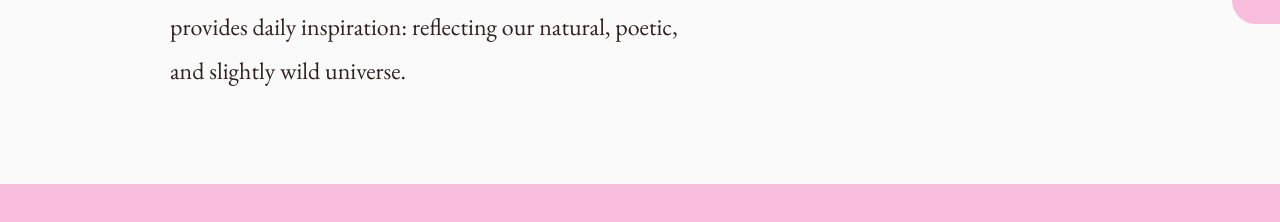
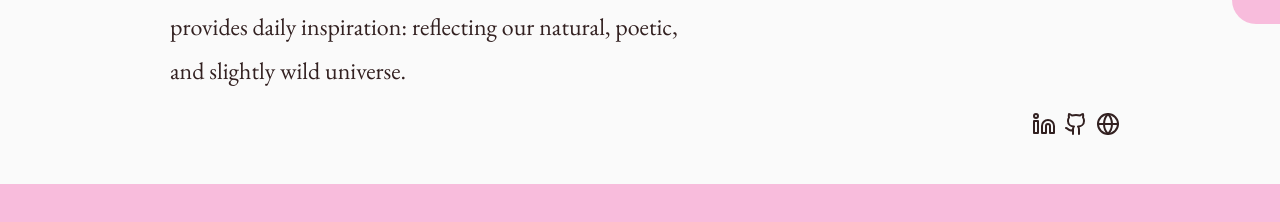
Before and after one commit to cynthiacrn/the-flower-studio, a Next.js app: page / in a window 1280 px wide. Shown: the part 616-838 px from the top of the page. Built offline with nearby package versions, Linux system fonts and the light colour scheme.

Commit message:
fix tabs

```diff
--- a/src/app/assets/styles/components/footer.css
+++ b/src/app/assets/styles/components/footer.css
@@ -1,5 +1,5 @@
 .footer-svg {
-  @apply h-7 w-7;
+  @apply h-6 w-6;
 }
 
 .footer-link-svg:hover .footer-svg {
--- a/src/app/components/AboutPanel.jsx
+++ b/src/app/components/AboutPanel.jsx
@@ -1,7 +1,9 @@
 import AboutUsImage from '@/app/components/svg/AboutUsImage'
+import Footer from "@/app/components/Footer";
 
 export default function AboutPanel() {
   return (
+    <div className="relative">
       <div className="about-panel__container">
         <div className="about-panel__content">
           <div className="about-panel__content-image">
@@ -23,8 +25,9 @@ export default function AboutPanel() {
               Then, my path brought me to Geneva, between the lake and the mountains, the perfect setting to continue nurturing my passion for flowers. Here, every season offers me a new palette of colors and scents, and every floral creation is an invitation to share this raw, natural beauty. In our shop, I offer arrangements that capture the very essence of nature, inspired by my travels and my intimate connection with the plant world.
             </div>
           </div>
-
         </div>
+      </div>
+      <Footer />
     </div>
   )
 }
--- a/src/app/components/MainPanel.jsx
+++ b/src/app/components/MainPanel.jsx
@@ -1,7 +1,9 @@
 import MainImage from '@/app/components/svg/MainImage'
+import Footer from "@/app/components/Footer";
 
 export default function MainPanel() {
   return (
+    <div className="relative">
       <div className="main-panel__container">
         <div className="main-panel__content">
           <div className="main-panel__content-header">
@@ -17,5 +19,7 @@ export default function MainPanel() {
           </p>
         </div>
       </div>
+      <Footer />
+    </div>
   )
 }
--- a/src/app/components/ProfessionalsPanel.jsx
+++ b/src/app/components/ProfessionalsPanel.jsx
@@ -1,7 +1,9 @@
 import ProfessionalsImage from '@/app/components/svg/ProfessionalsImage'
+import Footer from "@/app/components/Footer";
 
 export default function ProfessionalsPanel() {
   return (
+    <div className="relative">
       <div className="professionals-panel__container">
         <div className="professionals-panel__content-image">
           <ProfessionalsImage />
@@ -23,5 +25,7 @@ export default function ProfessionalsPanel() {
           </div>
         </div>
       </div>
+      <Footer />
+    </div>
   )
 }
--- a/src/app/layout.jsx
+++ b/src/app/layout.jsx
@@ -7,7 +7,7 @@ export const metadata = {
 export default function RootLayout({ children }) {
   return (
     <html lang="en">
-      <body className="text-temptress bg-cotton-candy">
+      <body className="text-temptress bg-cotton-candy" suppressHydrationWarning>
         {children}
       </body>
     </html>
--- a/src/app/page.jsx
+++ b/src/app/page.jsx
@@ -64,7 +64,7 @@ export default function Page() {
           trigger: panel,
           scrub: true,
           pin: true,
-          start: `top ${(panelsData[i].width - 1.0008) * -100}%`,
+          start: `top ${(panelsData[i].width - 1.0002) * -100}%`,
           end: () => `+=${panel.clientWidth}`,
         },
       })
```
Lines whose indentation alone changed are shown as unchanged.
